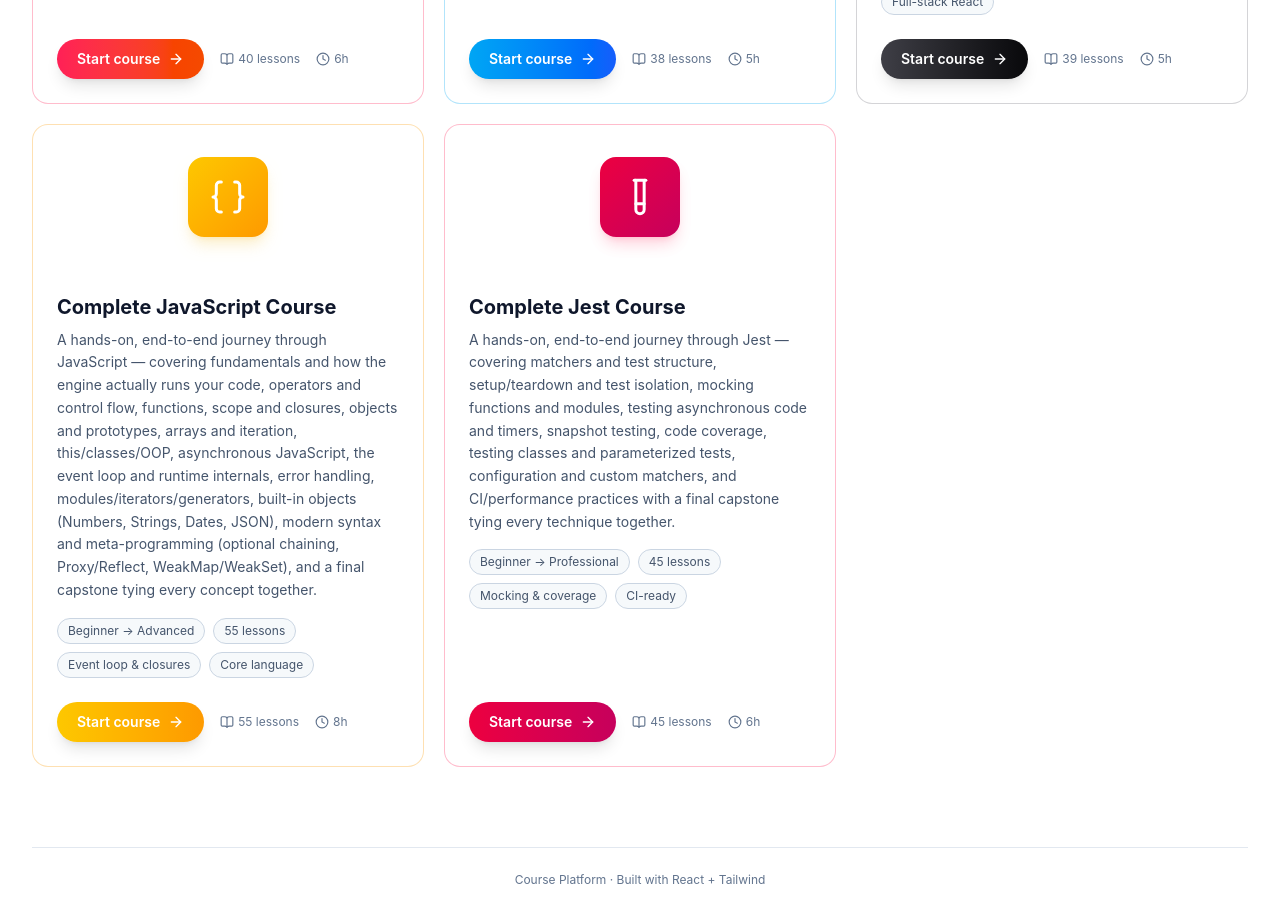
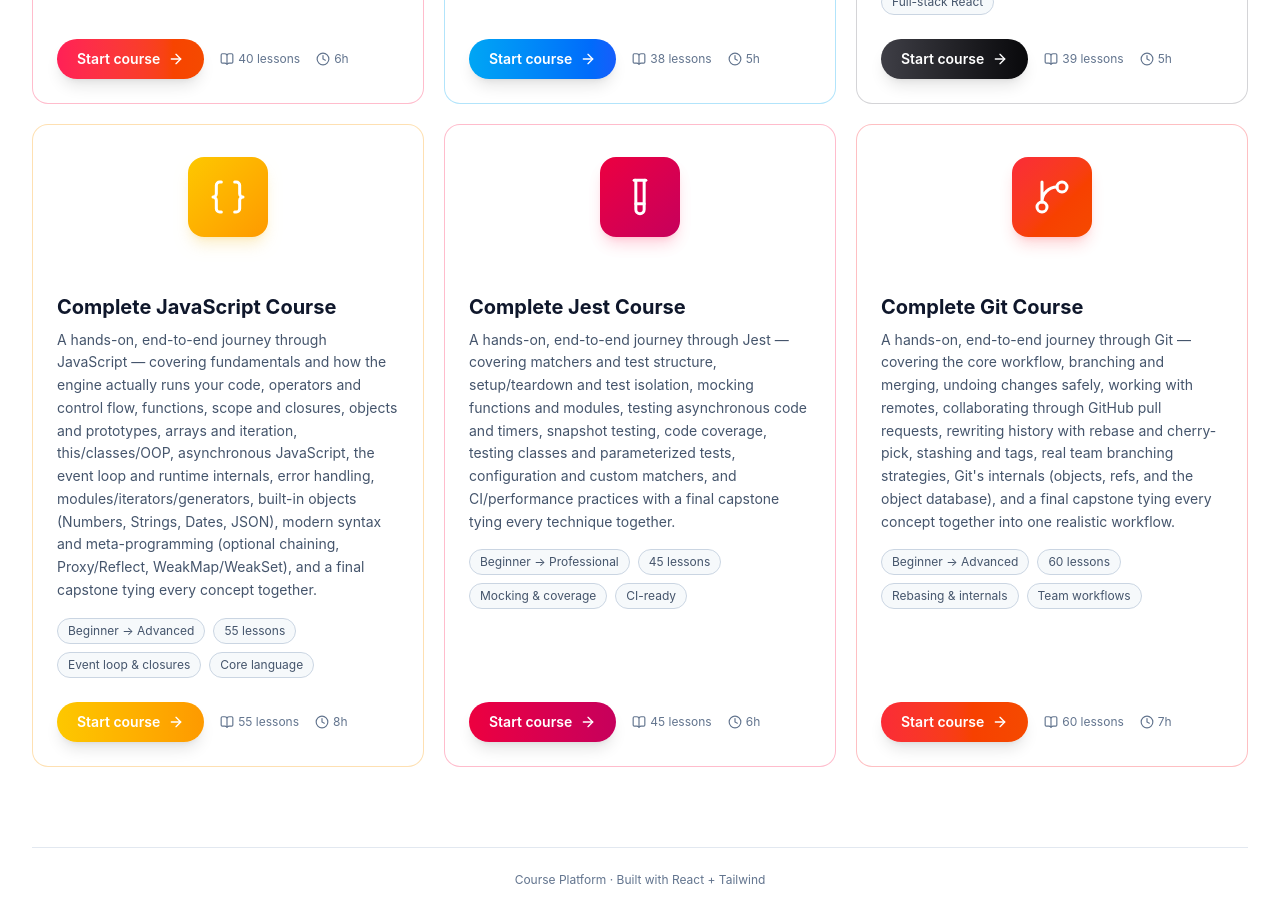
Before and after one commit to Gokul652003/course-platform, a React (Vite) app: page / in a window 1280 px wide. Shown: the part 1740-2662 px from the top of the page. Built offline with nearby package versions, Linux system fonts and the light colour scheme; no server answers.

Commit message:
feat: register Git course in the course catalog

```diff
--- a/src/data/courses.tsx
+++ b/src/data/courses.tsx
@@ -1,5 +1,5 @@
 import type { ReactNode } from "react"
-import { Terminal, Code2, Cloud, CodeXml, Container, Triangle, Braces, TestTube } from "lucide-react"
+import { Terminal, Code2, Cloud, CodeXml, Container, Triangle, Braces, TestTube, GitBranch } from "lucide-react"
 import { linuxModules, linuxCourse } from "./courseData"
 import { kotlinModules, kotlinCourse } from "./kotlinCourseData"
 import { awsModules, awsCourse } from "./awsCourseData"
@@ -8,6 +8,7 @@
 import { nextjsModules, nextjsCourse } from "./nextjsCourseData"
 import { jsModules, jsCourse } from "./jsCourseData"
 import { jestModules, jestCourse } from "./jestCourseData"
+import { gitModules, gitCourse } from "./gitCourseData"
 import type { Course, Module } from "../types"
 
 export interface CourseBundle {
@@ -87,6 +88,14 @@
   return (
     <span className="flex h-20 w-20 items-center justify-center rounded-2xl bg-gradient-to-br from-rose-600 to-pink-700 shadow-lg shadow-rose-500/20">
       <TestTube size={40} strokeWidth={1.8} className="text-white" />
+    </span>
+  )
+}
+
+function GitGlyph() {
+  return (
+    <span className="flex h-20 w-20 items-center justify-center rounded-2xl bg-gradient-to-br from-red-500 to-orange-600 shadow-lg shadow-red-500/20">
+      <GitBranch size={40} strokeWidth={1.8} className="text-white" />
     </span>
   )
 }
@@ -250,6 +259,26 @@
       border: "border-rose-500/30",
     },
   },
+  {
+    id: "git",
+    title: gitCourse.title,
+    tagline: gitCourse.tagline,
+    description: gitCourse.description,
+    modules: gitModules,
+    course: gitCourse,
+    icon: <GitGlyph />,
+    tags: [
+      "Beginner → Advanced",
+      `${gitCourse.stats.lessons} lessons`,
+      "Rebasing & internals",
+      "Team workflows",
+    ],
+    accent: {
+      gradient: "from-red-500 to-orange-600",
+      text: "text-red-600 dark:text-red-400",
+      border: "border-red-500/30",
+    },
+  },
 ]
 
 export function getCourse(id: string): CourseBundle | undefined {
```
